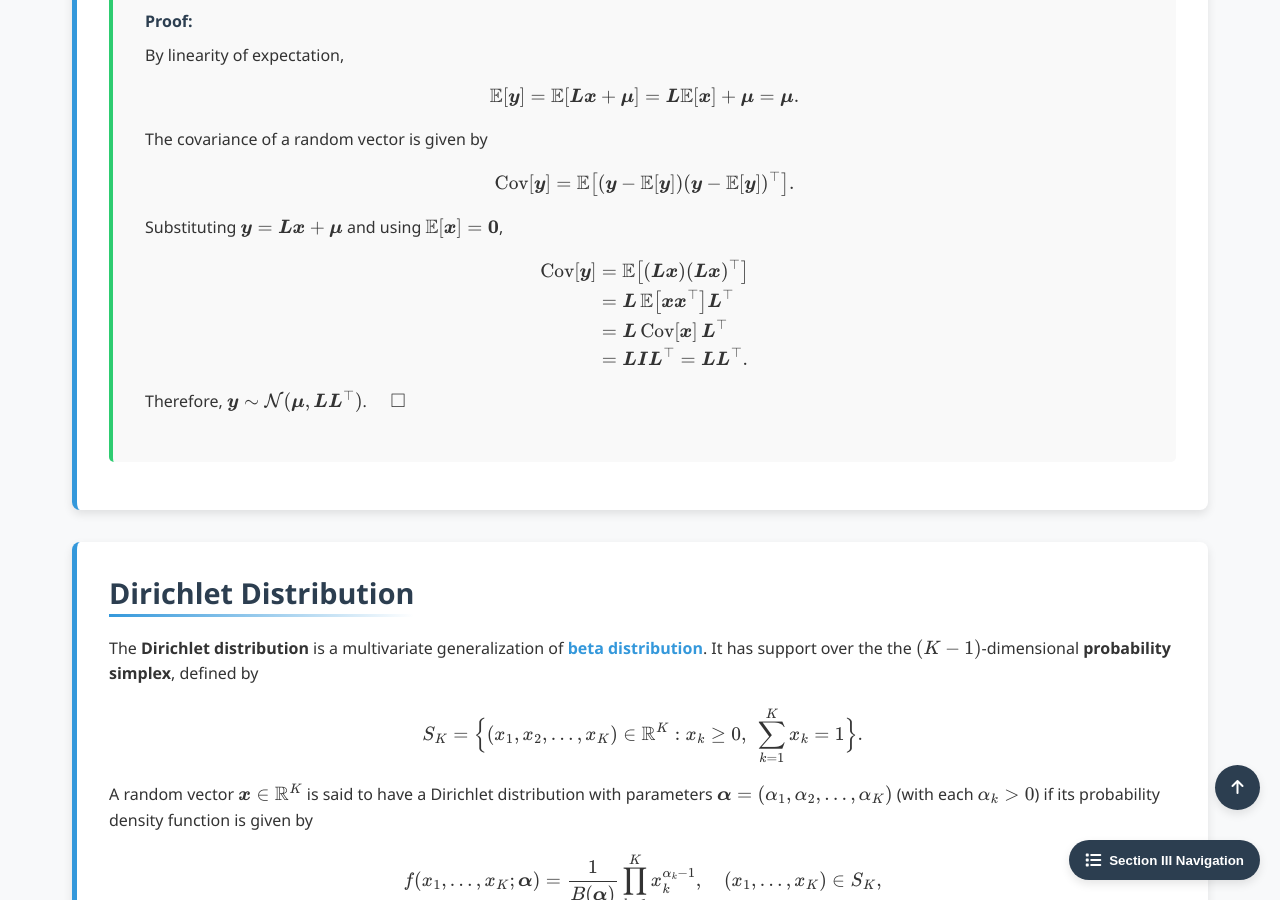
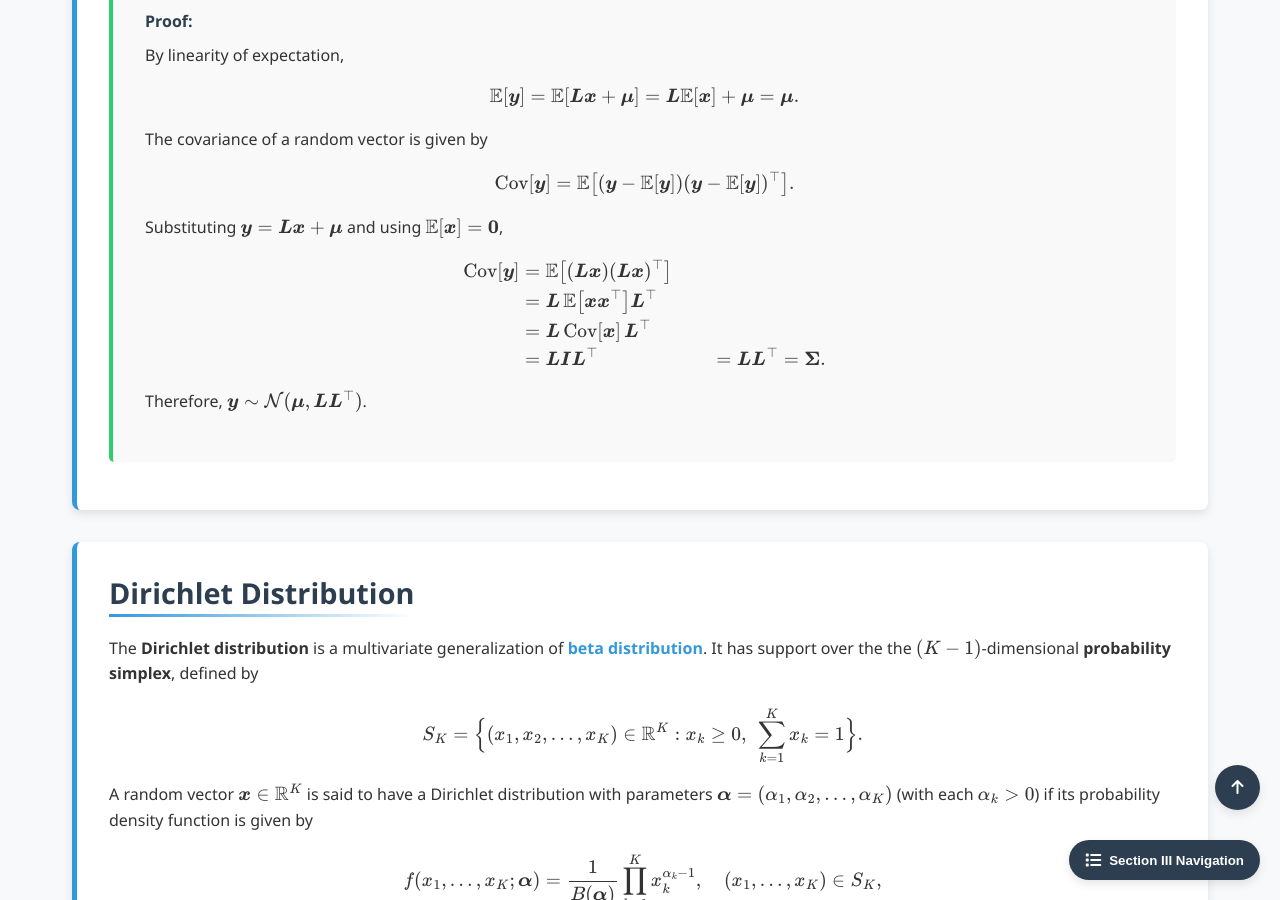
Before and after one commit to Yusukey01/yusukey01.github.io, a Jekyll site: the page built from Mathematics/Probability/mvn.html, in a window 1280 px wide and 900 px high, scrolled down 2999 px. Built offline with Jekyll 4.4.1, drawn with Linux system fonts in a browser that asks for light colours.

```diff
--- a/Mathematics/Probability/mvn.html
+++ b/Mathematics/Probability/mvn.html
@@ -276,11 +276,11 @@ uses_python: false
                     &= \boldsymbol{L}\,\mathbb{E}\!\left[\boldsymbol{x}\boldsymbol{x}^\top\right]\boldsymbol{L}^\top \\
                     &= \boldsymbol{L}\,\text{Cov}[\boldsymbol{x}]\,\boldsymbol{L}^\top \\
                     &= \boldsymbol{L}\boldsymbol{I}\boldsymbol{L}^\top
-                    = \boldsymbol{L}\boldsymbol{L}^\top.
+                    &= \boldsymbol{L}\boldsymbol{L}^\top
+                    &= \boldsymbol{\Sigma}.
                     \end{align*}
                     \]
                     Therefore, \( \boldsymbol{y} \sim \mathcal{N}(\boldsymbol{\mu}, \boldsymbol{L}\boldsymbol{L}^\top) \).
-                    \(\quad\square\)
                     </p>
                 </div>
             </section>
```
